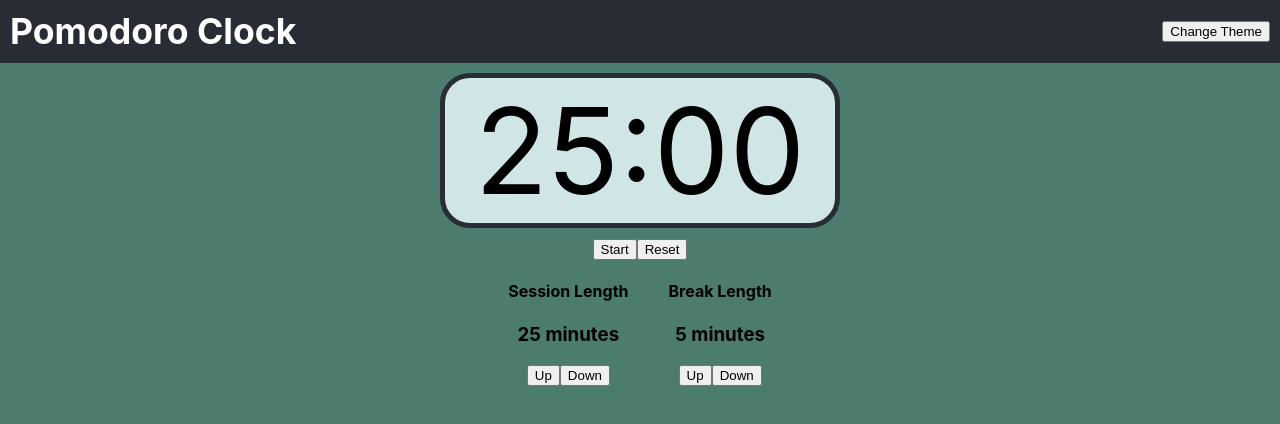
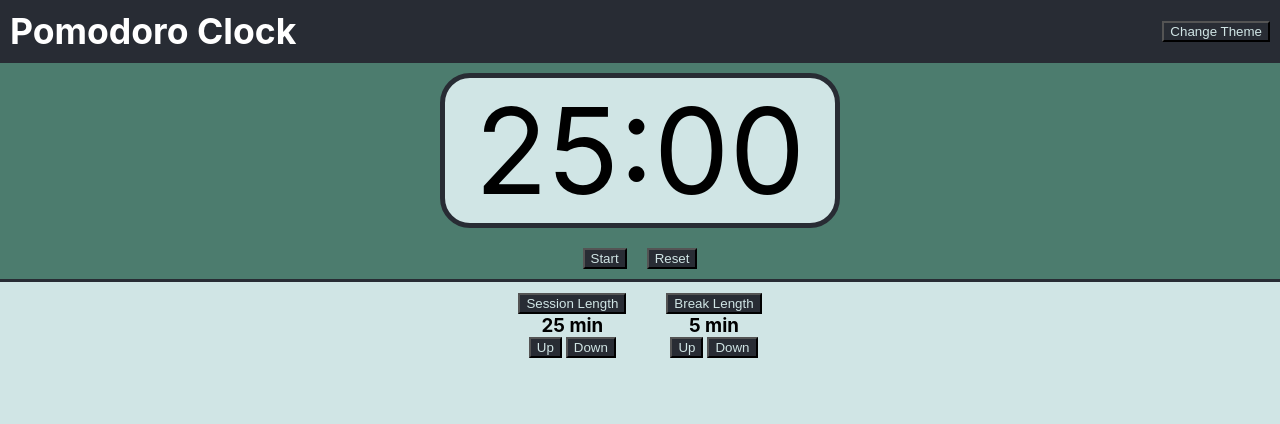
Before and after one commit to IAmJennyZhao/PomodoroTimer, a React (Create React App) app: page / in a window 1280 px wide. Shown: the top 424 px of the page. Built offline with nearby package versions, Linux system fonts and the light colour scheme.

Commit message:
Add session and break length and style changes

```diff
--- a/src/App.css
+++ b/src/App.css
@@ -14,6 +14,18 @@
   display: flex;
   justify-content: center;
   padding:10px;
+  background-color: #4c7c6e;
+}
+
+.TimerFunctions {
+  background-color: #4c7c6e;
+  display: flex;
+  justify-content: center;
+  border-bottom:#282c34 solid 3px;
+}
+
+.TimerFunctionButton {
+  margin: 10px;
 }
 
 .TimerView {
@@ -23,16 +35,15 @@
   border-radius:30px;
   border-color: #282c34;
   background-color: #d0e5e5;
-  padding-left: 30px;
-  padding-right: 30px;
+  padding-inline: 30px;
 }
 
 .PomodoroTimer {
-  background-color: #4c7c6e;
   display: flex;
   flex-direction: column;
   justify-content: flex-start;
   min-height: 100vh;
+  background-color: #d0e5e5;
 }
 
 .TimerSettings {
@@ -43,6 +54,29 @@
 
 .TimerSetting{
   padding-inline: 20px;
+  padding-block: 10px;
+}
+
+.TimerType{
+}
+
+.LengthSetting {
+  margin: auto;
+}
+
+.SettingButtonView {
+  display: flex;
+  flex-direction: row;
+  justify-content: center
+}
+
+.SettingButton {
+  margin-inline: 2px;
+}
+
+button {
+  background-color: #282c34;
+  color: #d0e5e5;
 }
 
 .Header-title {
--- a/src/App.js
+++ b/src/App.js
@@ -5,21 +5,27 @@ export default function App() {
   return (
     <div className="App">
       <Header />
-      <PomodoroTimer/>
+      <PomodoroTimer />
     </div>
   );
 }
 
 function PomodoroTimer() {
+  // parameters for timer display
   const [timerState, setTimerState] = useState(0); // 0: reset, 1: started, 2: paused
   const [timerStart, setTimerStart] = useState(Date.now()); // original start time of timer
   const [timerLength, setTimerLength] = useState(25 * 60 * 1000); // default 25 minutes
   const [now, setNow] = useState(Date.now()); // needs now to update correctly
   const intervalRef = useRef(null);
 
+  // parameters for timer settings
+  const [sessionLength, setSessionLength] = useState(25);
+  const [breakLength, setBreakLength] = useState(5);
+  const [sessionNext, setSessionNext] = useState(true);
+
   // calculates the time left on the display
   let timeLeft;
-  if (timerState==1) {
+  if (timerState == 1) {
     // if timer has started, this time left counts down from the starting time
     const total = now - timerStart;
     timeLeft = Math.max(0, (timerLength - total));
@@ -34,9 +40,7 @@ function PomodoroTimer() {
   let secondString = seconds.toString().padStart(2, '0');
 
   // function that runs when start is pressed
-  function handleStart()
-  {
-    // TODO: change timer start depending on the time left
+  function handleStart() {
     setTimerStart(Date.now());
     setTimerState(1);
 
@@ -47,31 +51,46 @@ function PomodoroTimer() {
   }
 
   // function that runs when pause is pressed
-  function handlePause()
-  {
+  function handlePause() {
     setTimerState(2);
-    setTimerLength(1000*Math.floor(timeLeft /  1000));
+    setTimerLength(1000 * Math.floor(timeLeft / 1000));
+
     clearInterval(intervalRef.current);
   }
 
   // function that runs when reset is pressed
-  function handleReset()
-  {
+  function handleReset() {
     setTimerState(0);
-    setTimerLength((25*60+0)*1000);
+    setTimerLength((sessionNext ? sessionLength : breakLength) * 60 * 1000);
     clearInterval(intervalRef.current);
+  }
+
+  function setSessionChange(sessionLen) {
+    sessionLen = Math.max(1, sessionLen);
+    setSessionLength(sessionLen);
+    if (timerState == 0) {
+      setTimerLength(sessionLen * 60 * 1000);
+    }
+  }
+
+  function setBreakChange(sessionLen) {
+    sessionLen = Math.max(1, sessionLen);
+    setBreakLength(sessionLen);
+    if (timerState == 0) {
+      setTimerLength(sessionLen * 60 * 1000);
+    }
   }
 
   return (
     <div className='PomodoroTimer'>
-      <TimerView time={minutes + ":" + secondString}/>
-      <TimerFunctions started={timerState==1} handleStart={handleStart} handlePause={handlePause} handleReset={handleReset}/>
-      <TimerSettings />
+      <TimerView time={minutes + ":" + secondString} />
+      <TimerFunctions started={timerState == 1} handleStart={handleStart} handlePause={handlePause} handleReset={handleReset} />
+      <TimerSettings sessionLength={sessionLength} breakLength={breakLength} setSessionChange={setSessionChange} setBreakChange={setBreakChange} />
     </div>
   )
 }
 
-function TimerView({time}) {
+function TimerView({ time }) {
   return (
     <div className="TimerViewBox">
       <div className="TimerView">{time}</div>
@@ -79,31 +98,33 @@ function TimerView({time}) {
   )
 }
 
-function TimerFunctions({started, handleStart, handlePause, handleReset}) {
+function TimerFunctions({ started, handleStart, handlePause, handleReset }) {
   return (
-    <div>
-      <button onClick={started ? handlePause : handleStart}>{started ? "Pause": "Start"}</button>
-      <button onClick={handleReset}>Reset</button>
+    <div className='TimerFunctions'>
+      <button className='TimerFunctionButton' onClick={started ? handlePause : handleStart}>{started ? "Pause" : "Start"}</button>
+      <button className='TimerFunctionButton' onClick={handleReset}>Reset</button>
     </div>
   )
 }
 
-function TimerSettings() {
+function TimerSettings({ sessionLength, breakLength, setSessionChange, setBreakChange }) {
   return (
     <div className="TimerSettings">
-      <TimerSetting name="Session Length" time="25" />
-      <TimerSetting name="Break Length" time="5" />
+      <TimerSetting name="Session Length" time={sessionLength} setChange={setSessionChange} />
+      <TimerSetting name="Break Length" time={breakLength} setChange={setBreakChange} />
     </div>
   )
 }
 
-function TimerSetting({name, time}) {
+function TimerSetting({ name, time, setChange }) {
   return (
-    <div className="TimerSetting">
-      <h4>{name}</h4>
-      <h3>{time} minutes</h3>
-      <button>Up</button>
-      <button>Down</button>
+    <div className="TimerSetting" >
+      <button >{name}</button>
+      <h3 className="LengthSetting" >{time} min</h3>
+      <div className="SettingButtonView">
+        <button className="SettingButton" onClick={() => setChange(time + 1)} >Up</button>
+        <button className="SettingButton" onClick={() => setChange(time - 1)} >Down</button>
+      </div>
     </div>
   )
 }
```
